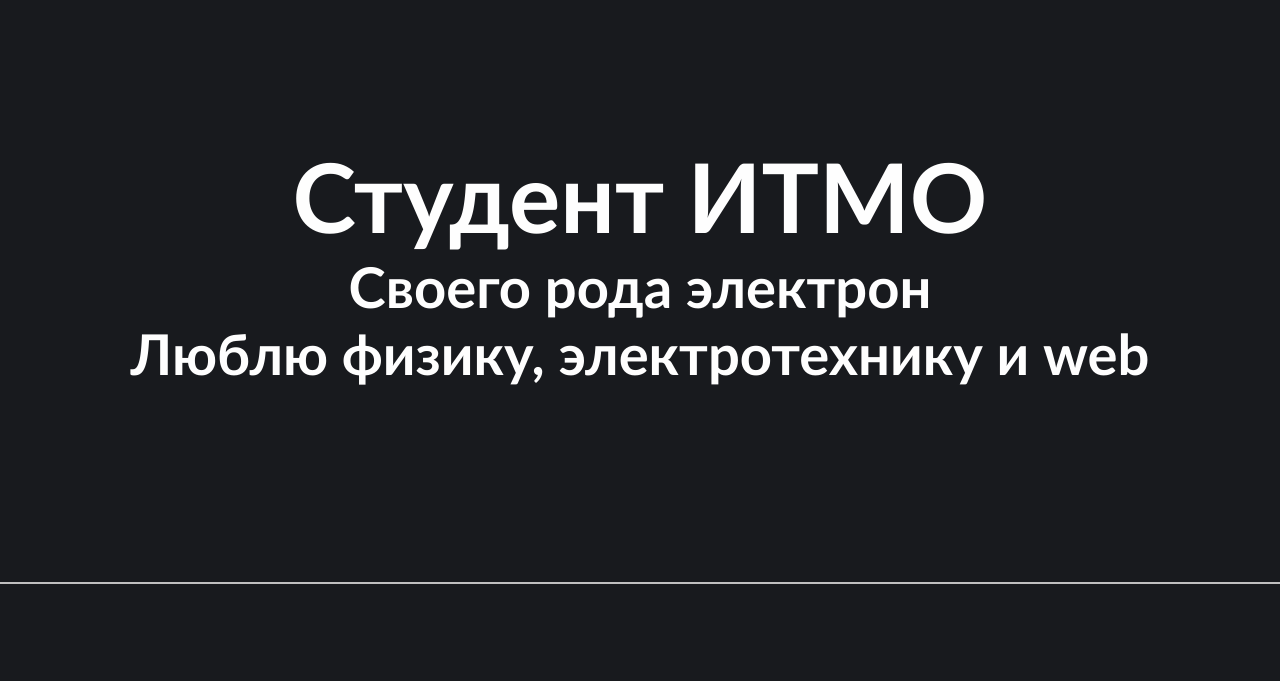
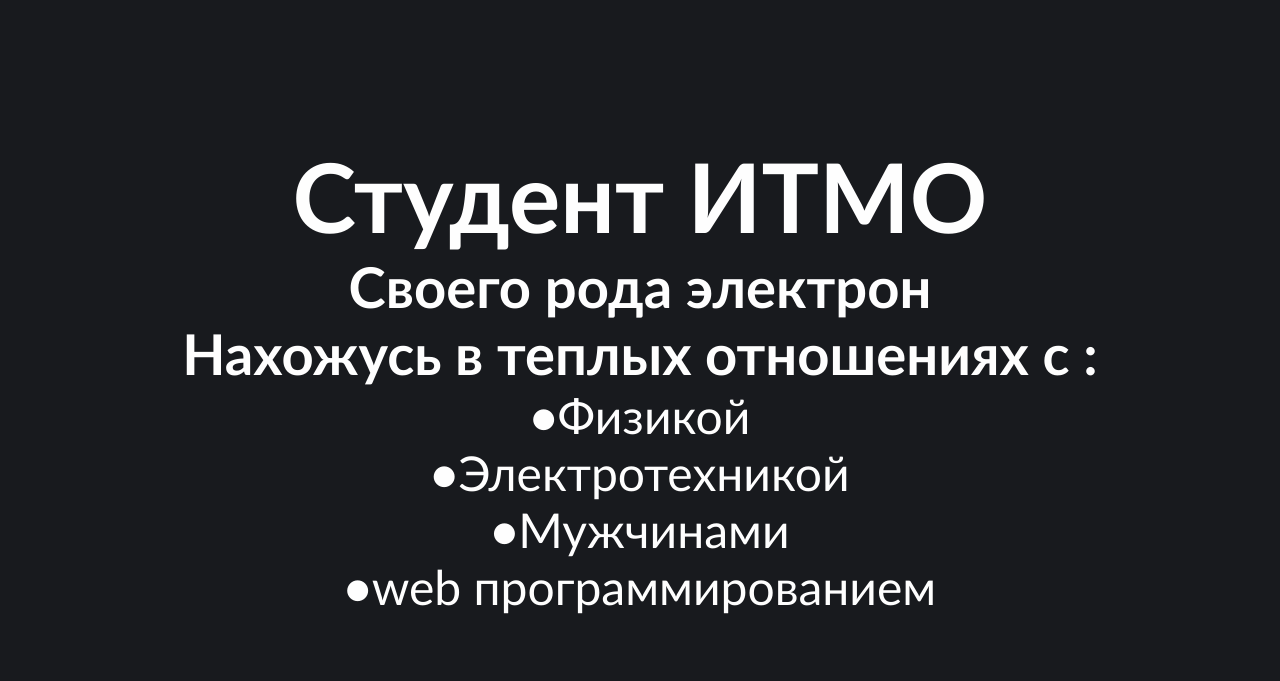
Before and after one commit to BugPersonality/webLab, a plain HTML site: page index.html in a window 1280 px wide. Shown: the part 118-799 px from the top of the page. Drawn offline with nearby package versions, Linux system fonts and the light colour scheme.

Commit message:
add list fix styles

```diff
--- a/css/main.css
+++ b/css/main.css
@@ -108,7 +108,7 @@ header #logo span {
 
 #top {
     width: 100%;
-    height: 700px;
+    height: 800px;
     background-color: #181a1e;
     background-size: cover;
     text-align: center;
@@ -118,6 +118,12 @@ header #logo span {
 
 #top h1 {
     padding-top: 20%;
+}
+
+#top ul li::before {
+    content: "\2022";
+    color: #fefefe;
+    font-weight: bold;
 }
 
 @media (min-width: 1001px) {
--- a/index.html
+++ b/index.html
@@ -26,7 +26,14 @@
   <div id="top">
     <h1>Студент ИТМО</h1>
     <h3>Cвоего рода электрон</h3>
-    <h3>Люблю физику, электротехнику и web</h3>
+    <h3>Нахожусь в теплых отношениях с :</h3>
+    <ul type="circle">
+      <li>Физикой</li>
+      <li>Электротехникой</li>
+      <li>Мужчинами</li>
+      <li>web программированием</li>
+    </ul>
+
   </div>
 
   <div id="formulaForSuccess">
@@ -84,10 +91,6 @@
     </div>
   </div>
 
-  <style>
-
-  </style>
-
   <div id="animal">
     <div class="intro">
       <h2><a href="https://open.spotify.com/track/0TUf9w0vFhdCbLJp7HKG6W?si=b5b6a6fba9834909">Я люблю людей</a></h2>
```
